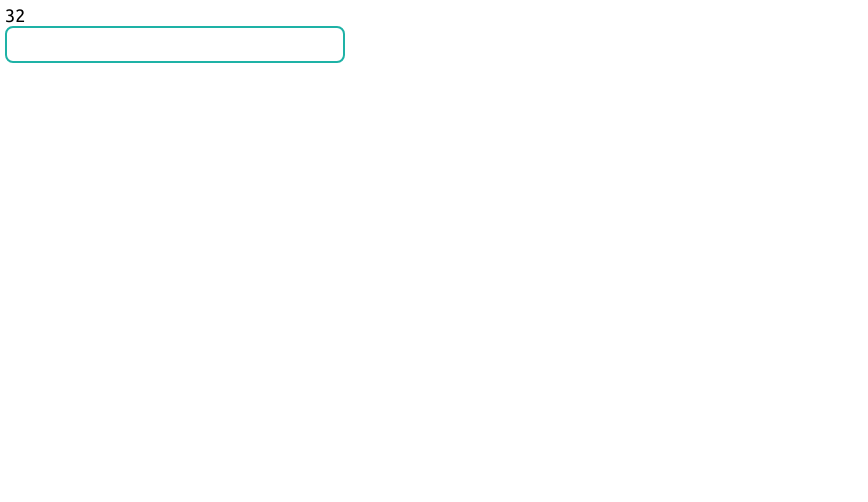
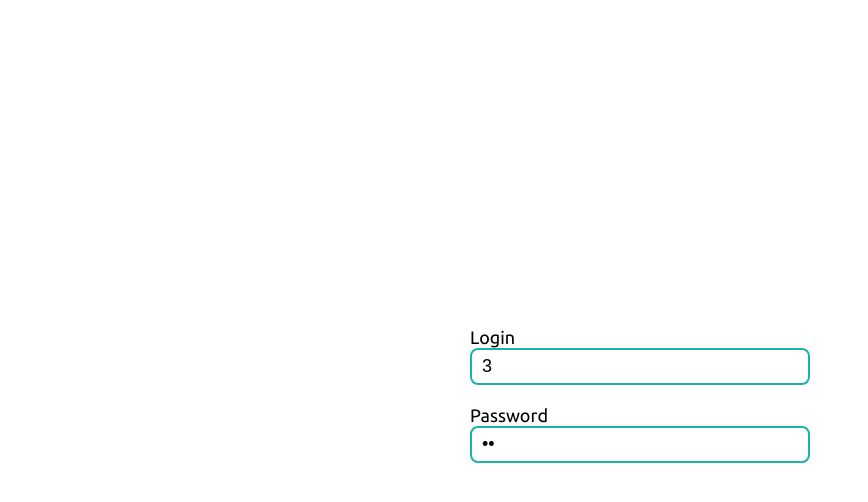
Before and after one commit to Artem2001S/testing-app-react, a React (Create React App) app: page / in a window 1280 px wide. Shown: the top 502 px of the page, without its empty margins (0-868 px from the left). Built offline with nearby package versions, Linux system fonts and the light colour scheme.

Commit message:
add AuthForm component and AuthPage

```diff
--- a/src/App.js
+++ b/src/App.js
@@ -1,10 +1,10 @@
 import React from 'react';
-import TextInput from 'components/TextInput/TextInput';
+import AuthPage from 'pages/AuthPage';
 
 function App() {
   return (
     <div>
-      <TextInput label="32" type="password" />
+      <AuthPage />
     </div>
   );
 }
--- /dev/null
+++ b/src/components/AuthForm/AuthForm.jsx
@@ -0,0 +1,26 @@
+import React from 'react';
+import PropTypes from 'prop-types';
+import classes from './AuthForm.module.scss';
+import TextInput from 'components/TextInput/TextInput';
+
+export default function AuthForm() {
+  const inputs = [
+    {
+      label: 'Login',
+      value: '3',
+    },
+    {
+      label: 'Password',
+      type: 'password',
+      value: '32',
+    },
+  ];
+
+  return (
+    <form className={classes.AuthForm}>
+      {inputs.map((input, index) => (
+        <TextInput key={index} defaultValue={input.value} {...input} />
+      ))}
+    </form>
+  );
+}
--- /dev/null
+++ b/src/components/AuthForm/AuthForm.module.scss
@@ -0,0 +1,10 @@
+@import "sassVariables.scss";
+
+.AuthForm {
+  @include absoluteCenter();
+
+  display: flex;
+  flex-direction: column;
+  justify-content: center;
+  align-items: center;
+}
--- /dev/null
+++ b/src/pages/AuthPage.jsx
@@ -0,0 +1,10 @@
+import React from 'react';
+import AuthForm from 'components/AuthForm/AuthForm';
+
+export default function AuthPage() {
+  return (
+    <div>
+      <AuthForm />
+    </div>
+  );
+}
--- a/src/sassVariables.scss
+++ b/src/sassVariables.scss
@@ -1 +1,9 @@
 $green: #1eb2a6;
+
+@mixin absoluteCenter {
+  position: absolute;
+  left: 50%;
+  top: 50%;
+
+  transform: translate(-50%, -50%);
+}
```
